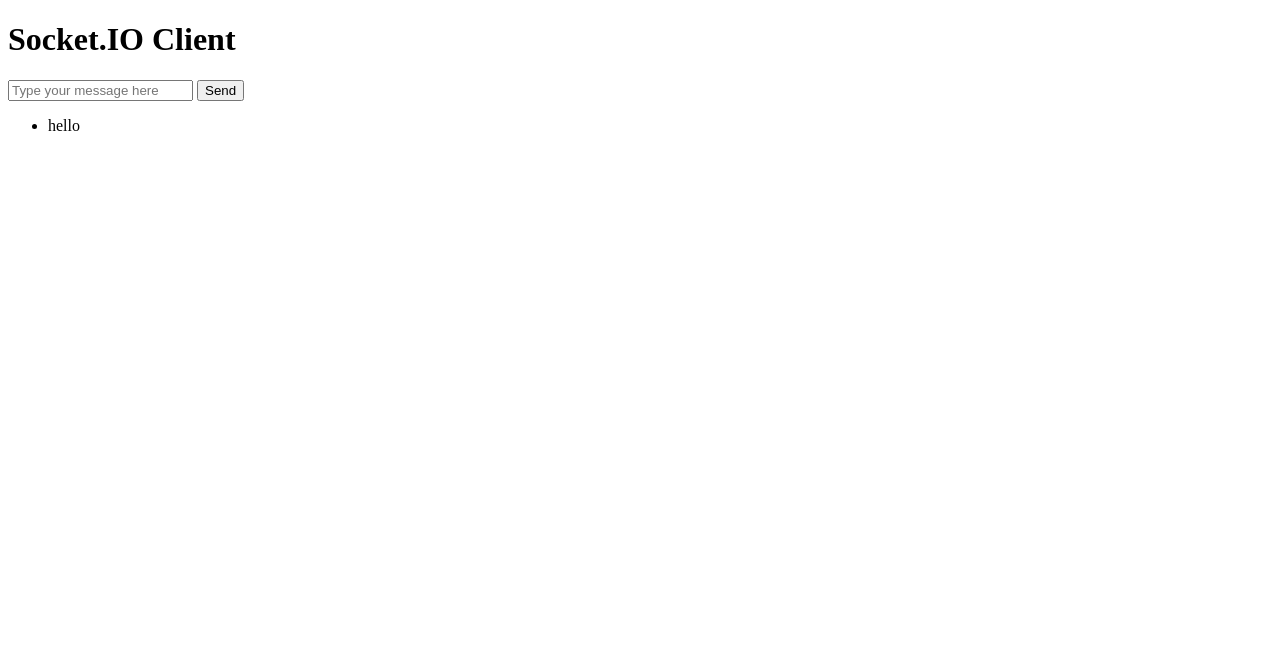
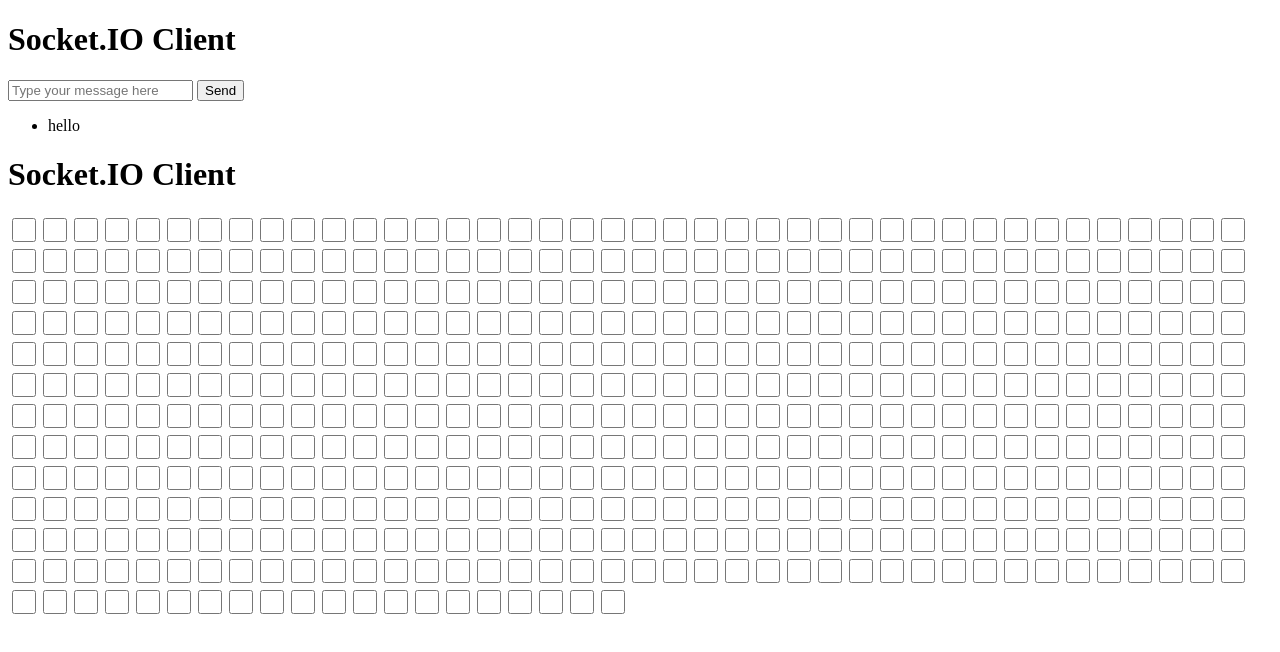
Before and after one commit to Shehbaz456/Redis-websocket, a website: page public/index.html in a window 1280 px wide. Drawn offline with nearby package versions, Linux system fonts and the light colour scheme; no server answers.

Commit message:
feat: add checkbox update functionality and enhance client-side styling

```diff
--- a/public/index.html
+++ b/public/index.html
@@ -4,6 +4,26 @@
     <meta charset="UTF-8" />
     <meta name="viewport" content="width=device-width, initial-scale=1.0" />
     <title>Socket.IO Client</title>
+    <style>
+      .custom-checkbox {
+        width: 24px;
+        height: 24px;
+        cursor: pointer;
+        accent-color: #4f46e5; /* Optional: Custom color for supported browsers */
+        transition: transform 0.2s ease, box-shadow 0.3s ease;
+      }
+
+      /* On hover: scale and shadow */
+      .custom-checkbox:hover {
+        transform: scale(1.2);
+        box-shadow: 0 0 5px rgba(79, 70, 229, 0.5);
+      }
+
+      /* On checked: glowing border */
+      .custom-checkbox:checked {
+        box-shadow: 0 0 10px rgba(79, 70, 229, 0.8);
+      }
+    </style>
   </head>
   <body>
     <h1>Socket.IO Client</h1>
@@ -23,25 +43,45 @@
       </div>
     </form>
 
+    <h1>Socket.IO Client</h1>
+    <div id="checkbox-container"></div>
+
     <script src="/socket.io/socket.io.js"></script>
     <script>
-        const socket = io(); // connect to the backend over websocket
+      const checkboxes = new Array(500).fill(0);
+      const checkboxContainer = document.getElementById("checkbox-container");
+      checkboxes.forEach((checkbox, i) => {
+        const input = document.createElement("input");
+        input.setAttribute("type", "checkbox");
+        input.id = `index-${i}`;
+        input.classList.add('custom-checkbox');
+        input.addEventListener('change',(e)=>{
+          console.log(input.checked);
+          socket.emit('checkbox-update',{index:i,value:input.checked})
+        })
+        checkboxContainer.append(input);
+      });
+      const socket = io(); // connect to the backend over websocket
 
-        const messageForm = document.getElementById("messageForm");
       const messageInput = document.getElementById("messageInput");
       const messageContainer = document.getElementById("messageContainer");
       const sendbtn = document.getElementById("sendBtn");
 
+      socket.on('checkbox-update',({index,value})=>{
+        const e = document.getElementById(`index-${index}`);
+        if(e){
+          e.checked = true;
+        }
+      })
 
-     socket.on("server-message", (msg) => {
+      socket.on("server-message", (msg) => {
         const li = document.createElement("li");
-         li.innerText = msg;
-         console.log(msg);
-         console.log(li);
+        li.innerText = msg;
+        console.log(msg);
+        console.log(li);
 
         messageContainer.appendChild(li);
       });
-
 
       sendbtn.addEventListener("click", (e) => {
         e.preventDefault();
```
Also changed, not shown: src/index.ts (+8 -0 lines), dist/index.js.
